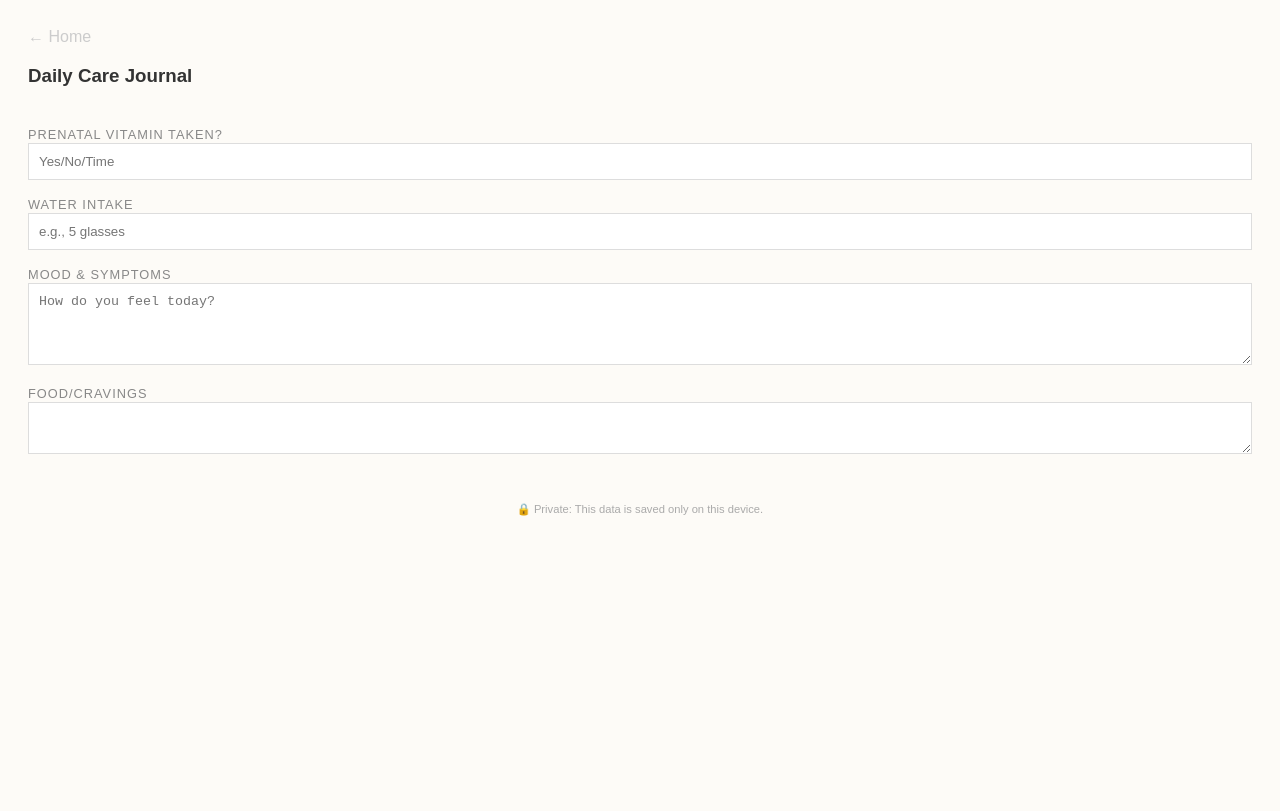
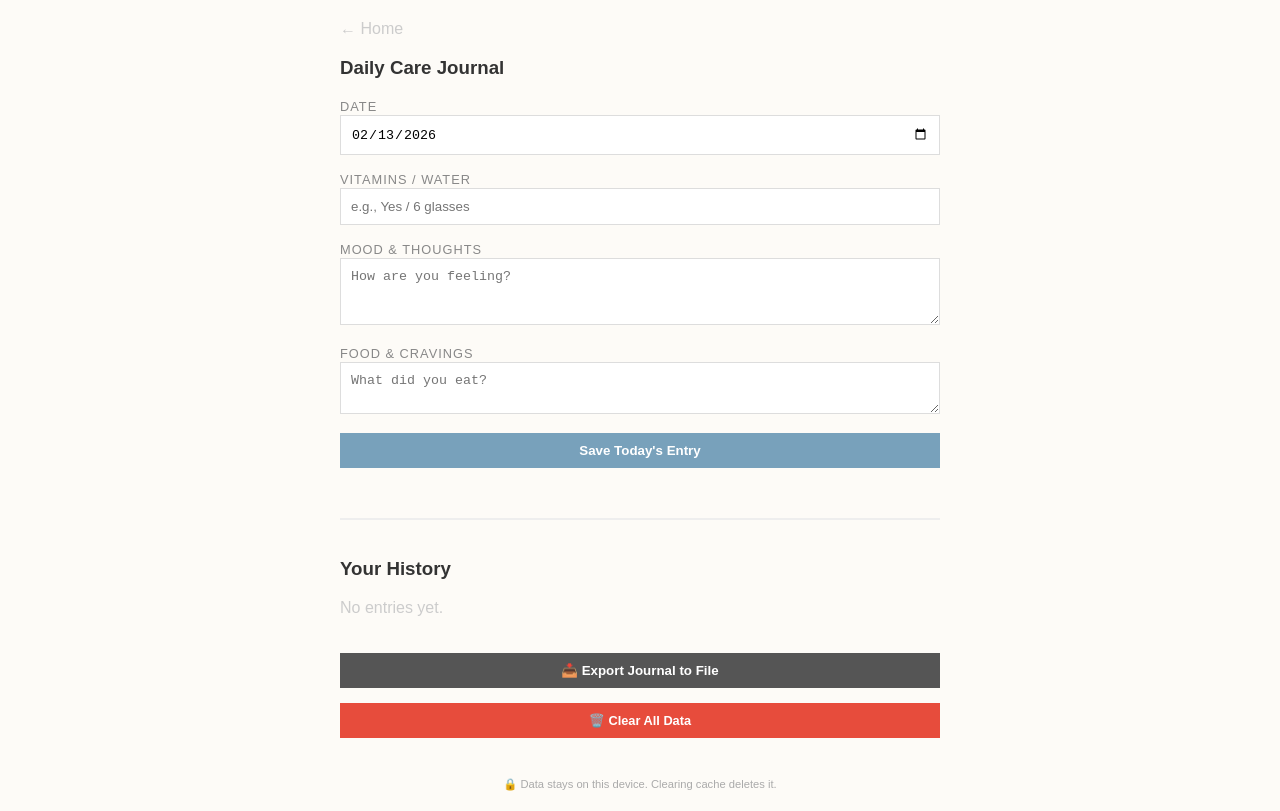
Before and after one commit to yunikoncreations/ours, a plain HTML site: page tracker.html in a window 1280 px wide. Drawn offline with Linux system fonts and the light colour scheme.

Commit message:
Rename Daily Care to Private Journal and update styles

```diff
--- a/tracker.html
+++ b/tracker.html
@@ -3,52 +3,131 @@
 <head>
     <meta charset="UTF-8">
     <meta name="viewport" content="width=device-width, initial-scale=1.0">
-    <title>Daily Care</title>
+    <title>Private Journal</title>
     <style>
-        body { font-family: sans-serif; background: #fdfbf7; padding: 20px; color: #333; }
-        input, textarea { width: 100%; padding: 10px; margin-bottom: 15px; border: 1px solid #ddd; background: #fff; box-sizing: border-box;}
+        body { font-family: sans-serif; background: #fdfbf7; padding: 20px; color: #333; max-width: 600px; margin: 0 auto; }
+        input, textarea { width: 100%; padding: 10px; margin-bottom: 15px; border: 1px solid #ddd; background: #fff; box-sizing: border-box; }
         label { font-size: 0.8rem; color: #888; text-transform: uppercase; letter-spacing: 1px; }
-        .status { font-size: 0.8rem; color: #2ecc71; height: 20px; }
-        .privacy-note { font-size: 0.7rem; color: #aaa; margin-top: 30px; text-align: center; }
+        button { padding: 10px 20px; cursor: pointer; border: none; font-weight: bold; width: 100%; margin-bottom: 10px; }
+        .btn-save { background-color: #78a1bb; color: white; } /* Soft Blue */
+        .btn-export { background-color: #555; color: white; margin-top: 20px; }
+        .btn-clear { background-color: #e74c3c; color: white; margin-top: 5px; font-size: 0.8rem; }
+
+        .history-section { margin-top: 40px; border-top: 2px solid #eee; padding-top: 20px; }
+        .entry { background: white; padding: 15px; margin-bottom: 15px; border-left: 4px solid #78a1bb; box-shadow: 0 2px 5px rgba(0,0,0,0.05); }
+        .date { font-weight: bold; font-size: 0.9rem; color: #555; margin-bottom: 5px; }
+        .data-row { font-size: 0.9rem; margin-bottom: 4px; }
+        .privacy-note { font-size: 0.7rem; color: #aaa; text-align: center; margin-top: 30px; }
     </style>
 </head>
 <body>
     <a href="index.html" style="color: #ccc; text-decoration: none;">← Home</a>
     <h3>Daily Care Journal</h3>
-    <div class="status" id="status"></div>
 
-    <label>Prenatal Vitamin Taken?</label>
-    <input type="text" id="vitamins" placeholder="Yes/No/Time">
+    <label>Date</label>
+    <input type="date" id="dateInput">
 
-    <label>Water Intake</label>
-    <input type="text" id="water" placeholder="e.g., 5 glasses">
+    <label>Vitamins / Water</label>
+    <input type="text" id="health" placeholder="e.g., Yes / 6 glasses">
 
-    <label>Mood & Symptoms</label>
-    <textarea id="mood" rows="4" placeholder="How do you feel today?"></textarea>
+    <label>Mood & Thoughts</label>
+    <textarea id="mood" rows="3" placeholder="How are you feeling?"></textarea>
 
-    <label>Food/Cravings</label>
-    <textarea id="food" rows="2"></textarea>
+    <label>Food & Cravings</label>
+    <textarea id="food" rows="2" placeholder="What did you eat?"></textarea>
+
+    <button onclick="saveEntry()" class="btn-save">Save Today's Entry</button>
+
+    <div class="history-section">
+        <h3>Your History</h3>
+        <div id="historyList"></div>
+
+        <button onclick="exportData()" class="btn-export">📥 Export Journal to File</button>
+        <button onclick="clearData()" class="btn-clear">🗑️ Clear All Data</button>
+    </div>
 
     <div class="privacy-note">
-        🔒 Private: This data is saved only on this device.
+        🔒 Data stays on this device. Clearing cache deletes it.
     </div>
 
     <script>
-        // Load data immediately when page opens
-        const inputs = ['vitamins', 'water', 'mood', 'food'];
+        // 1. Load existing history when page opens
+        document.addEventListener('DOMContentLoaded', loadHistory);
 
-        inputs.forEach(id => {
-            const saved = localStorage.getItem(id);
-            if (saved) document.getElementById(id).value = saved;
+        // Set date input to today automatically
+        document.getElementById('dateInput').valueAsDate = new Date();
 
-            // Save data every time a key is pressed
-            document.getElementById(id).addEventListener('input', (e) => {
-                localStorage.setItem(id, e.target.value);
-                const status = document.getElementById('status');
-                status.innerText = 'Saved to phone.';
-                setTimeout(() => status.innerText = '', 2000);
+        function saveEntry() {
+            const entry = {
+                id: Date.now(), // Unique ID
+                date: document.getElementById('dateInput').value,
+                health: document.getElementById('health').value,
+                mood: document.getElementById('mood').value,
+                food: document.getElementById('food').value
+            };
+
+            // Get current history, add new entry, save back
+            let history = JSON.parse(localStorage.getItem('pregnancy_journal') || "[]");
+            history.unshift(entry); // Add to top of list
+            localStorage.setItem('pregnancy_journal', JSON.stringify(history));
+
+            // Clear inputs and reload list
+            document.getElementById('health').value = '';
+            document.getElementById('mood').value = '';
+            document.getElementById('food').value = '';
+            loadHistory();
+        }
+
+        function loadHistory() {
+            const list = document.getElementById('historyList');
+            const history = JSON.parse(localStorage.getItem('pregnancy_journal') || "[]");
+
+            list.innerHTML = history.length ? '' : '<p style="color:#ccc">No entries yet.</p>';
+
+            history.forEach(item => {
+                const div = document.createElement('div');
+                div.className = 'entry';
+                div.innerHTML = `
+                    <div class="date">${item.date}</div>
+                    <div class="data-row"><strong>Health:</strong> ${item.health}</div>
+                    <div class="data-row"><strong>Mood:</strong> ${item.mood}</div>
+                    <div class="data-row"><strong>Food:</strong> ${item.food}</div>
+                `;
+                list.appendChild(div);
             });
-        });
+        }
+
+        function exportData() {
+            const history = localStorage.getItem('pregnancy_journal');
+            if (!history) return alert("No data to export!");
+
+            // Format JSON into readable text
+            const data = JSON.parse(history);
+            let textContent = "MY PREGNANCY JOURNAL\n====================\n\n";
+
+            data.forEach(item => {
+                textContent += `Date: ${item.date}\n`;
+                textContent += `Health: ${item.health}\n`;
+                textContent += `Mood: ${item.mood}\n`;
+                textContent += `Food: ${item.food}\n`;
+                textContent += "--------------------\n";
+            });
+
+            // Create a downloadable file
+            const blob = new Blob([textContent], { type: 'text/plain' });
+            const url = window.URL.createObjectURL(blob);
+            const a = document.createElement('a');
+            a.href = url;
+            a.download = 'my-journal-backup.txt';
+            a.click();
+        }
+
+        function clearData() {
+            if(confirm("Are you sure? This will delete all entries on this phone.")) {
+                localStorage.removeItem('pregnancy_journal');
+                loadHistory();
+            }
+        }
     </script>
 </body>
 </html>
```
